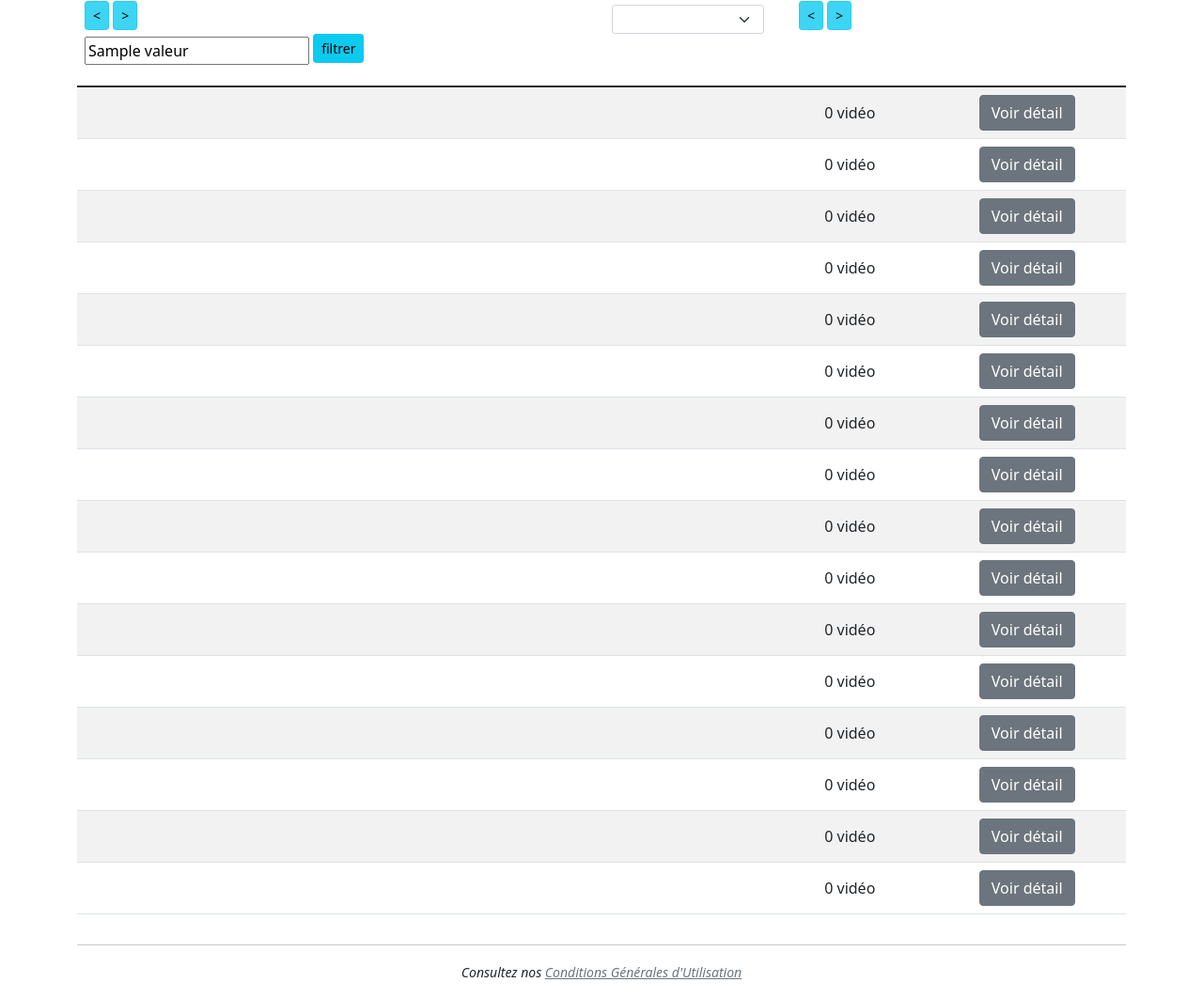
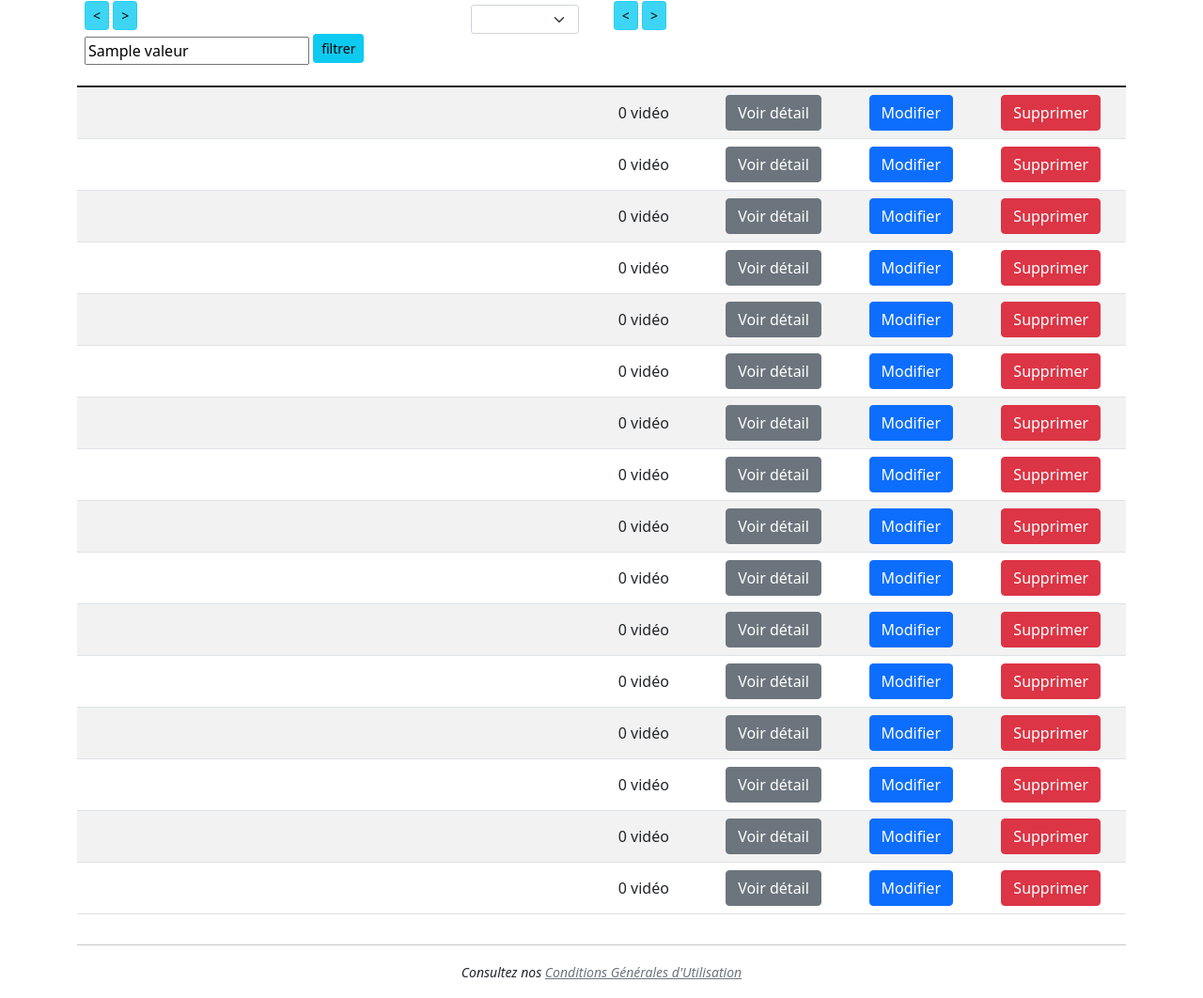
Before and after one commit to ElpacinoDZ/MediatekFormation, a Symfony app: template templates/admin/playlists/admin.playlists.html.twig in a window 1280 px wide. Shown: the part 389-1451 px from the top of the page at 94% size. Run offline with Twig, Linux system fonts and the light colour scheme; the template is opened without the code that fills it: most values are stand-ins (such as "Sample title", 1, 10 or a date in 2020); lists and menus that the app fills with data are empty; some libraries are stand-ins or nearby versions.

Commit message:
ajout des boutons "ajouter" et "modifier" sans fonction

```diff
--- a/templates/admin/playlists/admin.playlists.html.twig
+++ b/templates/admin/playlists/admin.playlists.html.twig
@@ -71,6 +71,12 @@
                         <td class="text-center">
                             <a href="{{ path('admin.playlists.showone', {id:playlists[k].id}) }}" class="btn btn-secondary">Voir détail</a>
                         </td>
+                        <td class="text-center">
+                            <a href="{{ path('playlists.showone', {id:playlists[k].id}) }}" class="btn btn-primary">Modifier</a>
+                        </td>
+                        <td class="text-center">
+                            <a href="{{ path('playlists.showone', {id:playlists[k].id}) }}" class="btn btn-danger">Supprimer</a>
+                        </td>
                     </tr>
                 {% endfor %}
             {% endif %}
```
Also changed, not shown: templates/admin/formations/admin.formations.html.twig (+9 -0 lines).
